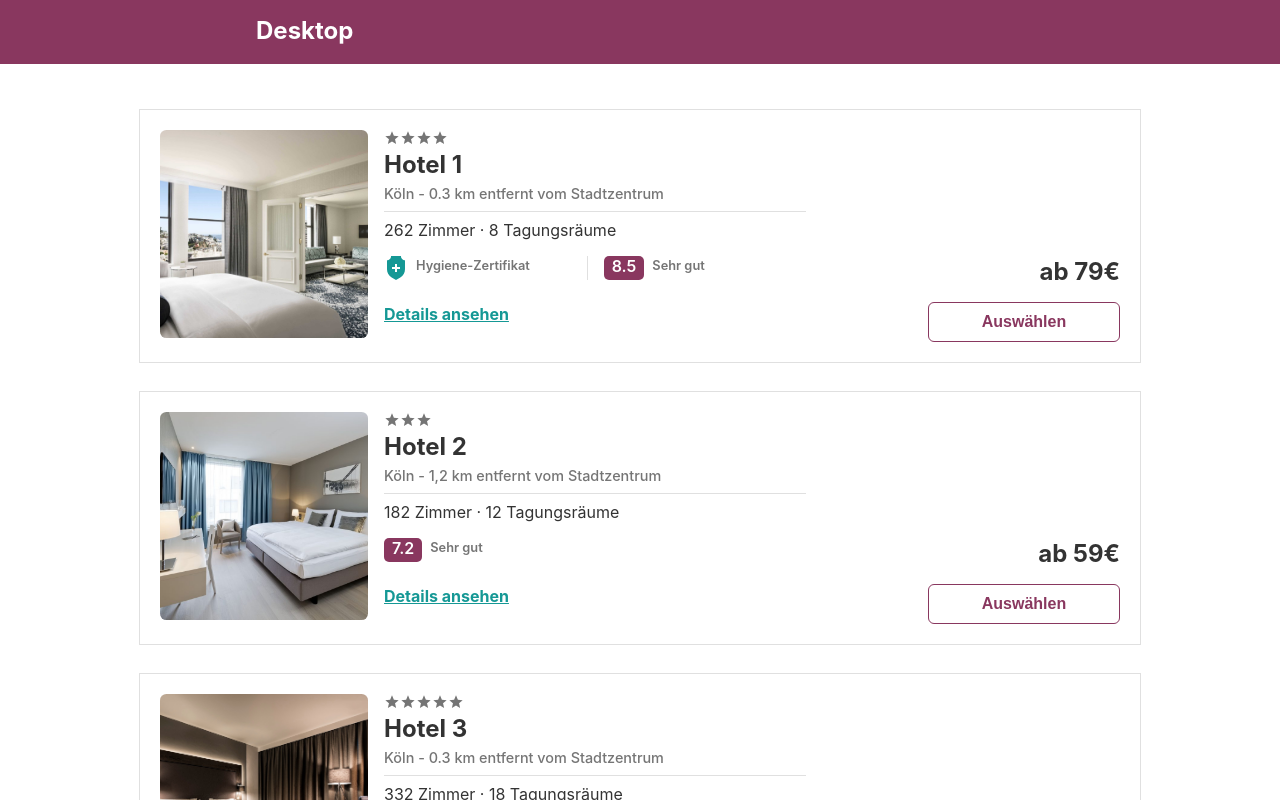
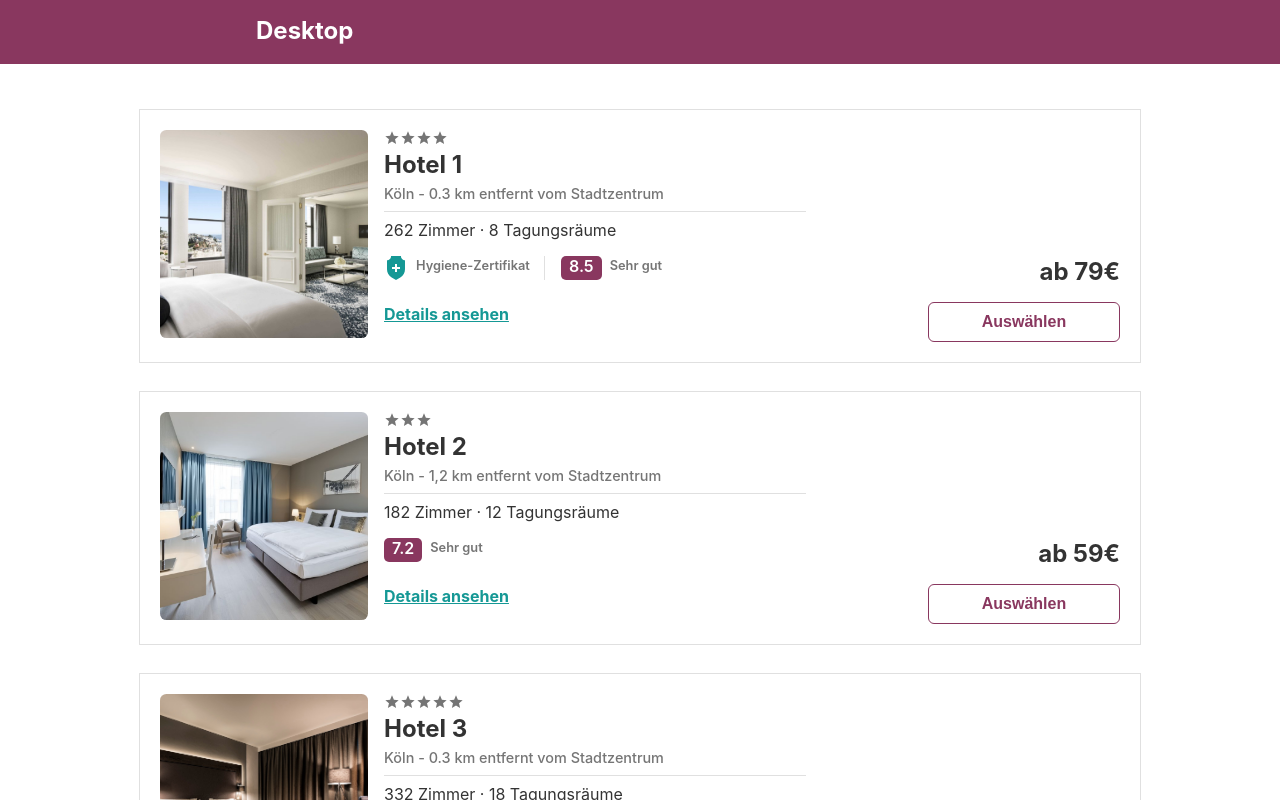
Before and after one commit to Falco-Boehnke/TileableHotels, a React (Create React App) app: page / in a window 1280 px wide. Shown: the top 800 px of the page. Built offline with nearby package versions, Linux system fonts and the light colour scheme.

Commit message:
fix: add min-width to title details

```diff
--- a/src/App.css
+++ b/src/App.css
@@ -107,7 +107,7 @@ html {
   margin-bottom: 1rem;
 }
 .tile__details__hygiene {
-  width: 100%;
+  min-width: 10rem;
   border-right: 1px solid #e0e0e0;
 }
 .tile__details__hygiene:only-child {
@@ -125,7 +125,7 @@ html {
 }
 
 .tile__details__rating {
-  width: 100%;
+  min-width: 7rem;
   min-height: 1.5rem;
 }
 
```
